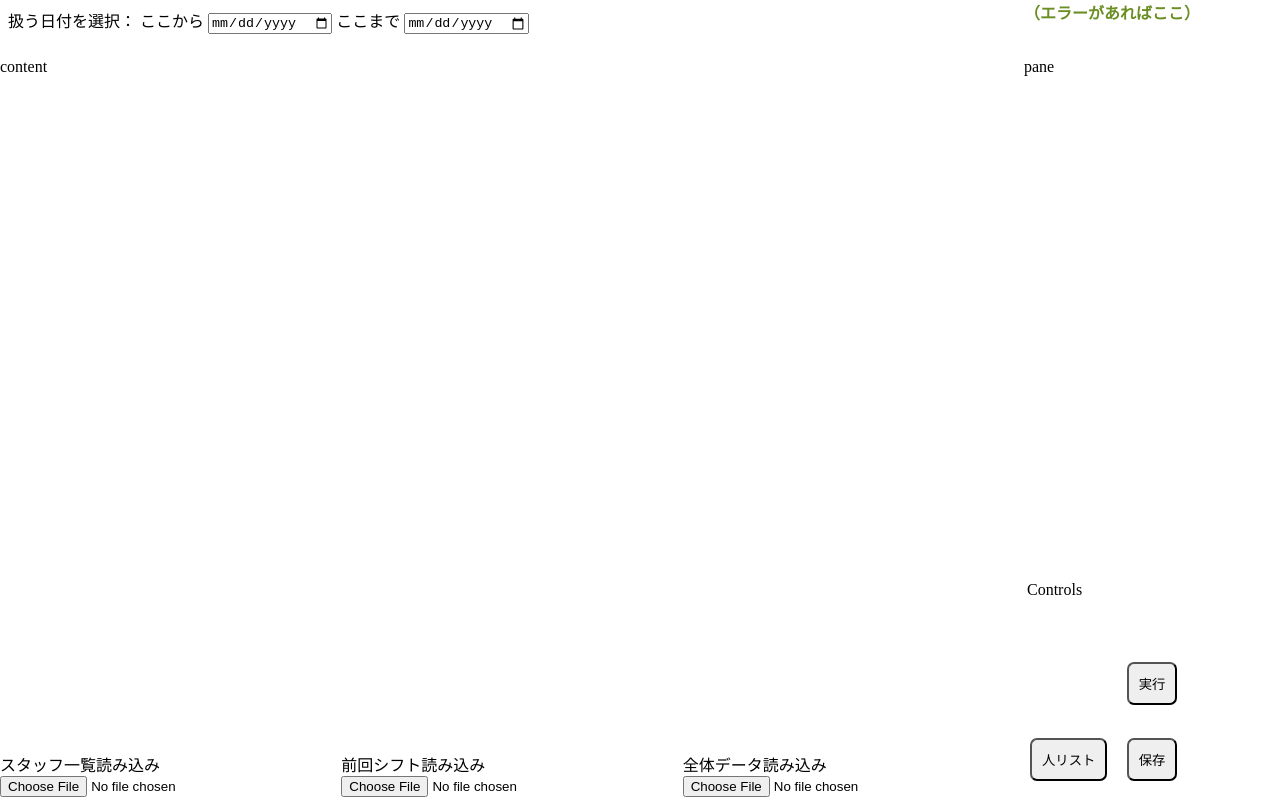
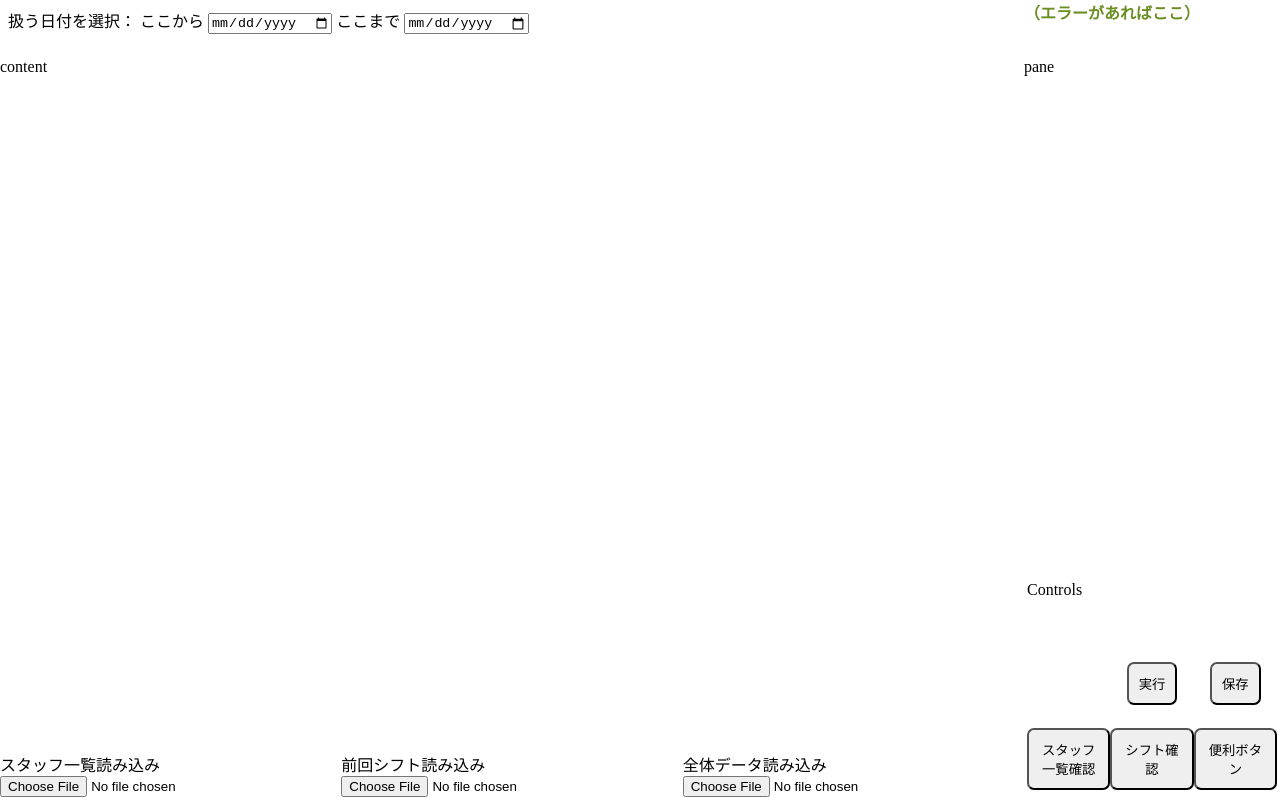
Before and after one commit to lesguillemets/nutritious-guacamole, a website built with webpack: page index.html in a window 1280 px wide. Built offline with nearby package versions, Linux system fonts and the light colour scheme.

Commit message:
more buttons

```diff
--- a/index.html
+++ b/index.html
@@ -44,11 +44,17 @@
 				<div id="exec-button-container">
 					<button id="exec-button" class="normal-button">実行</button>
 				</div>
-				<div id="save-button-container">
+				<div id="save-button-container" class="save-button-container">
 					<button id="save-button" class="normal-button">保存</button>
 				</div>
 				<div id="debug-button-a-container">
-					<button id="debug-button-a" class="normal-button">人リスト</button>
+					<button id="debug-button-a" class="normal-button">スタッフ一覧確認</button>
+				</div>
+				<div class="debug-button-b-container" id="debug-button-b-container">
+					<button id="debug-button-b" class="normal-button">シフト確認</button>
+				</div>
+				<div class="debug-button-c-container" id="debug-button-c-container">
+					<button id="debug-button-c" class="normal-button">便利ボタン</button>
 				</div>
 			</div>
 		</div>
--- a/main.css
+++ b/main.css
@@ -101,14 +101,24 @@ body,html {
 	padding:10px;
 }
 
-#save-button-container {
-	grid-area: cb-bc;
+.save-button-container {
+	grid-area: cb-right;
 	justify-self: center;
 	align-self: center;
 }
 
 #debug-button-a-container {
 	grid-area: cb-bl;
+	justify-self: center;
+	align-self: center;
+}
+#debug-button-b-container {
+	grid-area: cb-bc;
+	justify-self: center;
+	align-self: center;
+}
+#debug-button-c-container {
+	grid-area: cb-br;
 	justify-self: center;
 	align-self: center;
 }
```
